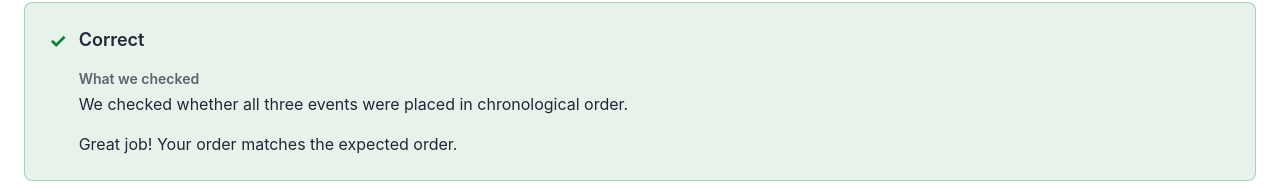
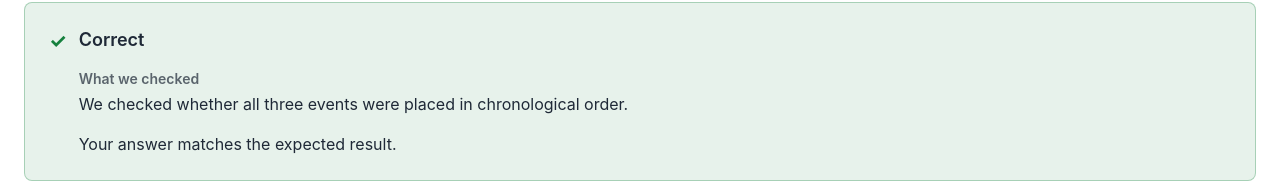
Before and after one commit to freeCodeCamp-Summer-Cohort-2026/history-heroes, a React (Vite) app in the folder client/: page /components in a window 1280 px wide. Shown: the part 1352-1547 px from the top of the page. Built offline with nearby package versions, Linux system fonts and the light colour scheme.

Commit message:
fix(client): make success message configurable in FeedbackState (#80)

```diff
--- a/client/src/components/ComponentShowcase.tsx
+++ b/client/src/components/ComponentShowcase.tsx
@@ -89,8 +89,8 @@ export default function ComponentShowcase() {
           <FeedbackState
             type="correct"
             checked="We checked whether all three events were placed in chronological order."
+            successMessage="Your answer matches the expected result."
           />
-
           <FeedbackState
             type="not-yet"
             checked="We checked whether all three events were placed in chronological order."
--- a/client/src/components/FeedbackState.tsx
+++ b/client/src/components/FeedbackState.tsx
@@ -2,6 +2,7 @@ type FeedbackStateProps =
   | {
       type: 'correct'
       checked: string
+      successMessage: string
       actionLabel?: string
       onAction?: () => void
     }
@@ -53,9 +54,7 @@ export default function FeedbackState(props: FeedbackStateProps) {
 
           {/* Correct or Not Yet details */}
           {isCorrect ? (
-            <p className="text-body mt-2">
-              Great job! Your order matches the expected order.
-            </p>
+            <p className="text-body mt-2">{props.successMessage}</p>
           ) : (
             <>
               <div>
```
